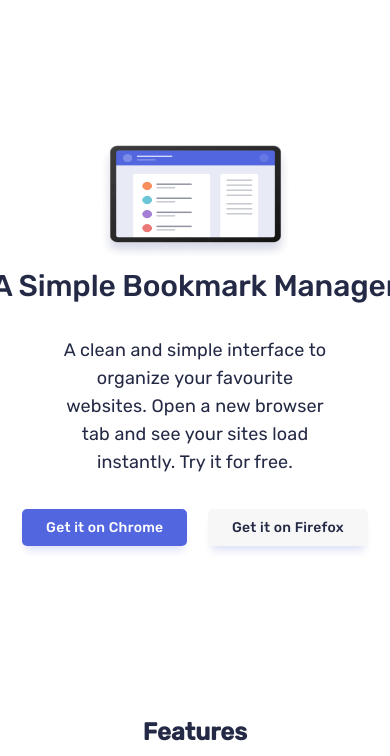
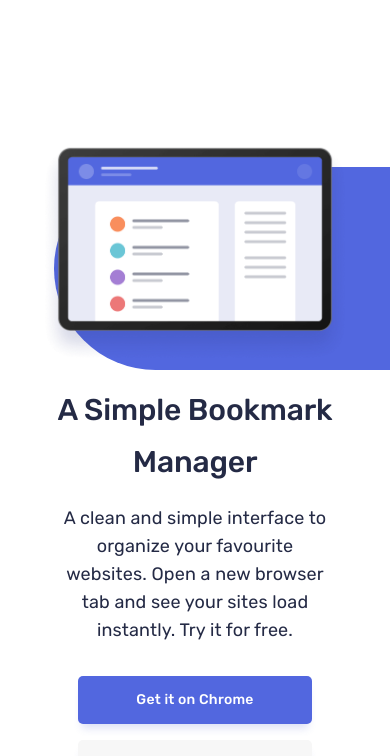
Before and after one commit to devGiyosiddin/Bookmark, a plain HTML site: page index.html in a window 390 px wide. Shown: the part 76-832 px from the top of the page. Drawn offline with Linux system fonts and the light colour scheme.

Commit message:
Make responsive tabpanels section

```diff
--- a/css/style.css
+++ b/css/style.css
@@ -867,6 +867,20 @@ img {
     height: auto;
     margin-right: 30px;
   }
+  .hero {
+    background-position: calc(50% + 611px) 136px;
+  }
+}
+
+@media screen and (max-width: 992px) {
+  .hero {
+    background-image: url("../img/blue-pill-mini.svg");
+    background-position: calc(90% + 30vw) 136px;
+  }
+  .tabpanels {
+    background-image: url("../img/blue-pill-mini.svg");
+    background-position: calc(50% + -380px) 209px;
+  }
 }
 
 @media screen and (max-width: 768px) {
@@ -977,12 +991,24 @@ img {
     margin-left: auto;
     margin-right: auto;
   }
+  .hero__content-img {
+    max-width: 70vw;
+    height: auto;
+    margin-bottom: 70px;
+  }
+  .tabpanels {
+    background-position: calc(50% + -380px) 25vw;
+  }
 }
 
 @media screen and (max-width: 576px) {
   .hero__header {
     font-size: 30px;
   }
+  .hero-actions__button {
+    font-size: 14px;
+  }
+
   .secton-title {
     font-size: 24px;
   }
@@ -1013,6 +1039,19 @@ img {
   .feature-tab-panel__button {
     display: none;
   }
+  .hero__content-img {
+    max-width: 80vw;
+    height: auto;
+    margin-bottom: 20px;
+  }
+  .hero__header {
+    max-width: 60%;
+    margin: 0 auto;
+    margin-bottom: 16px;
+  }
+  .tabpanels {
+    background-position: calc(50% + -180px) 50vw;
+  }
 
 }
 @media screen and (max-width: 480px) {
@@ -1021,4 +1060,28 @@ img {
     flex-grow: 1;
     margin-top: 220px;
   }
+  .hero-actions {
+    display: flex;
+    flex-direction: column;
+  }
+  .hero-actions__button,
+  .hero-actions__button-2nd {
+    width: 60vw;
+    margin: 0 auto;
+  }
+  .hero-actions__button:nth-child(1) {
+    margin-bottom: 16px;
+  }
+  .hero {
+    background-position: calc(90% + 57vw) 90px;
+  }
 }
+
+@media screen and (max-width: 380px) {
+  .hero__content-img {
+    max-width: 100%;
+  }
+  .tabpanels {
+    background-position: calc(50% + -180px) 40vw;
+  }
+}
```
Also changed, not shown: img/blue-pill-mini.svg (added).
